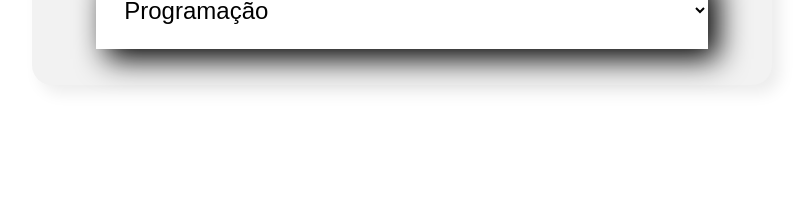
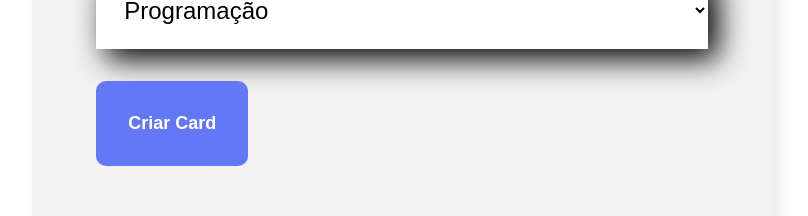
Before and after one commit to lucasvilela91/organo-react, a React (Create React App) app: page / in a window 1280 px wide. Shown: the part 665-881 px from the top of the page, without its empty margins (238-1046 px from the left). Before the commit the page ends 830 px from the top, so only its background shows below. Built offline with nearby package versions, Linux system fonts and the light colour scheme.

Commit message:
feat: Add button component and require form fields

```diff
--- /dev/null
+++ b/src/componentes/Botao/Botao.css
@@ -0,0 +1,15 @@
+.botao {
+     background-color: #6278f7;
+    border-radius: 10px;
+    font-weight: 700;
+    font-size: 18px;
+    padding: 32px;
+    border: none;
+    cursor: pointer;
+    color: #FFF;
+    margin: 32px 0;
+}
+
+.botao:hover {
+    color: #95FFD4
+}
--- /dev/null
+++ b/src/componentes/Botao/index.js
@@ -0,0 +1,11 @@
+import './Botao.css'
+
+const Botao = (props) => {
+    return (
+        <button className='botao'>
+            {props.children}
+        </button>
+    )
+}
+
+export default Botao;
--- a/src/componentes/CampoTexto/index.js
+++ b/src/componentes/CampoTexto/index.js
@@ -6,7 +6,7 @@ const CampoTexto = (props) => {
     return (
         <div className="campo-texto">
             <label> {props.label} </label>
-            <input placeholder={placeholderModificada} />
+            <input required={props.obrigatorio} placeholder={placeholderModificada} />
         </div>
     )
 
--- a/src/componentes/Formulario/index.js
+++ b/src/componentes/Formulario/index.js
@@ -1,9 +1,9 @@
+import Botao from '../Botao';
 import CampoTexto from '../CampoTexto';
 import ListaSuspensa from '../ListaSuspensa';
 import './Formulario.css';
 
 const Formulario = () => {
-
   const times = [
     'Programação',
     'Front-end',
@@ -13,16 +13,23 @@ const Formulario = () => {
     'UX e Design',
     'Mobile',
     'Inovação e Gestão',
-    'IA'
-  ]
+    'IA',
+  ];
+
+  const aoSalvar = (evento) => {
+    evento.preventDefault()
+    console.log('Form foi submetido!')
+  }
+
   return (
-    <section className='formulario'>
-      <form>
+    <section className="formulario">
+      <form onSubmit={aoSalvar}>
         <h2>Preencha os dados para criar o card do colaborador:</h2>
-        <CampoTexto label='Nome' placeholder='Digite seu nome' />
-        <CampoTexto label='Cargo' placeholder='Digite seu cargo' />
-        <CampoTexto label='Imagem' placeholder='Digite o endereço da imagem' />
-        <ListaSuspensa label='Time' itens={times} />
+        <CampoTexto obrigatorio='true' label="Nome" placeholder="Digite seu nome" />
+        <CampoTexto obrigatorio='true' label="Cargo" placeholder="Digite seu cargo" />
+        <CampoTexto obrigatorio='true' label="Imagem" placeholder="Digite o endereço da imagem" />
+        <ListaSuspensa label="Time" itens={times} />
+        <Botao>Criar Card </Botao>
       </form>
     </section>
   );
```
